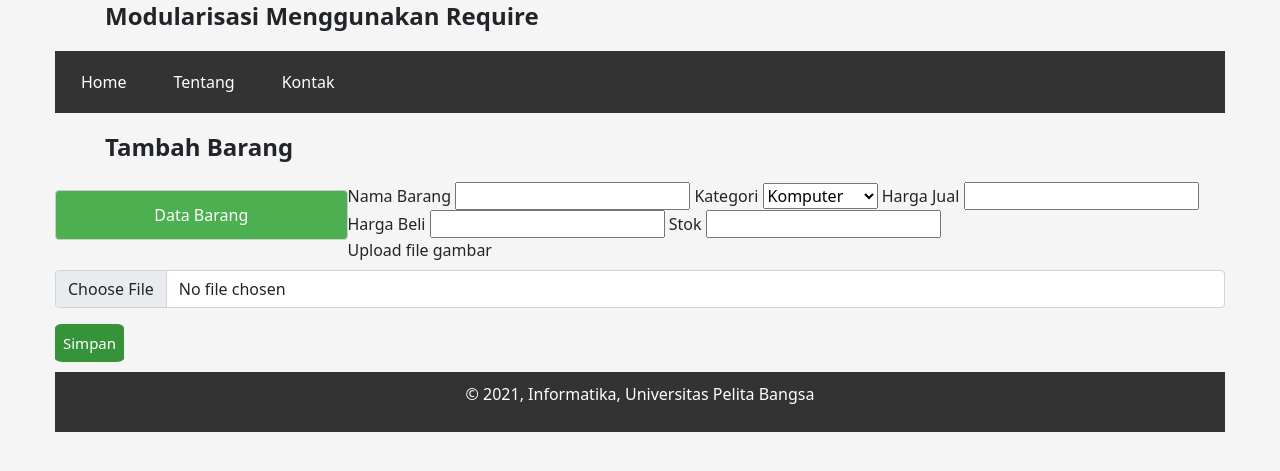
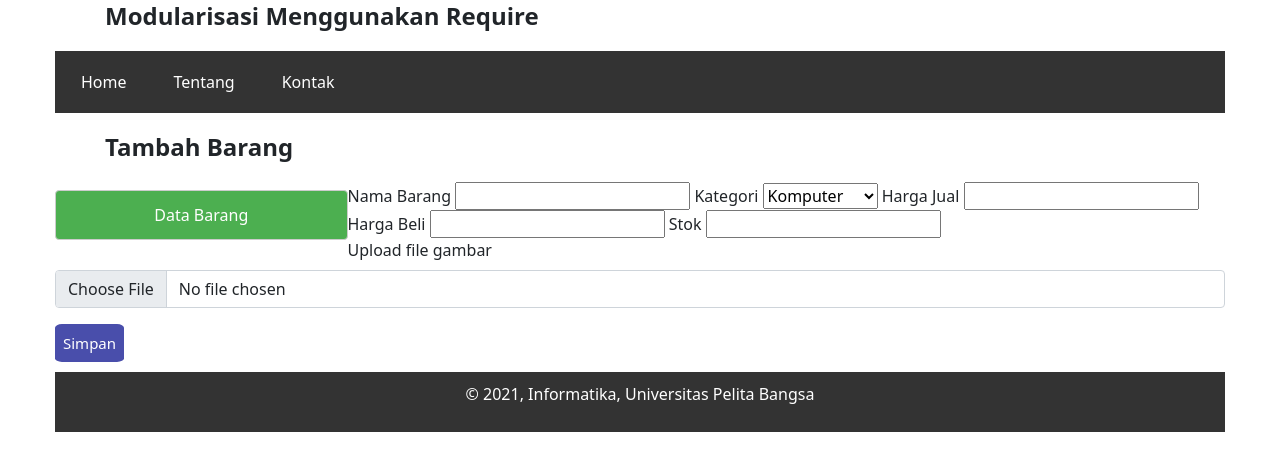
Before and after one commit to taufiqalif/Lab9Web, a PHP site: page /crud/tambah.php in a window 1280 px wide. Shown: the part 18-489 px from the top of the page. Run offline with PHP 8.4, Linux system fonts and the light colour scheme.

Commit message:
new update color button

```diff
--- a/css/style1.css
+++ b/css/style1.css
@@ -5,7 +5,7 @@
 
 body {
   font-size: 16px;
-  background: #f5f5f5;
+  background: #ffffff;
 }
 .container {
   width: 100%;
@@ -50,7 +50,7 @@ h1 {
 }
 
 .button {
-  background-color: #369339; /* Green */
+  background-color: #494eab; /* Green */
   border: none;
   color: white;
   padding: 8px;
```
